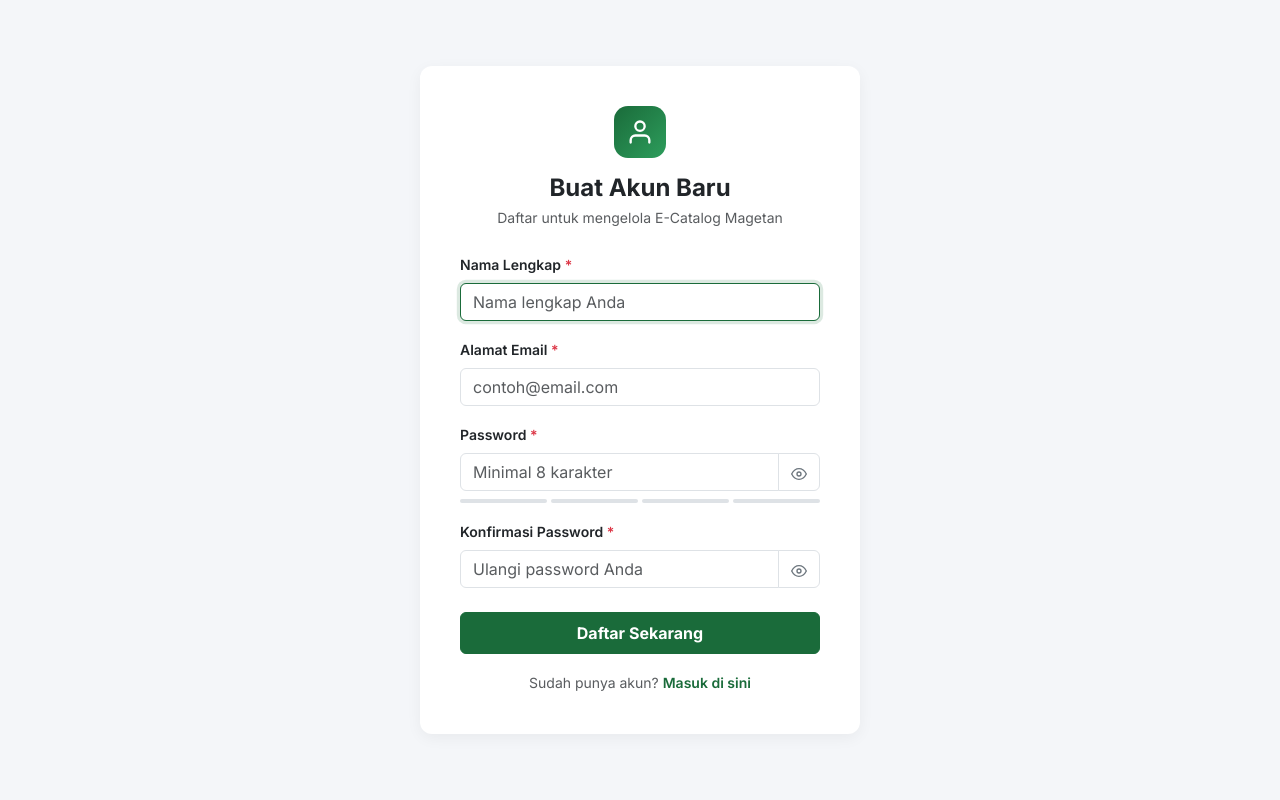
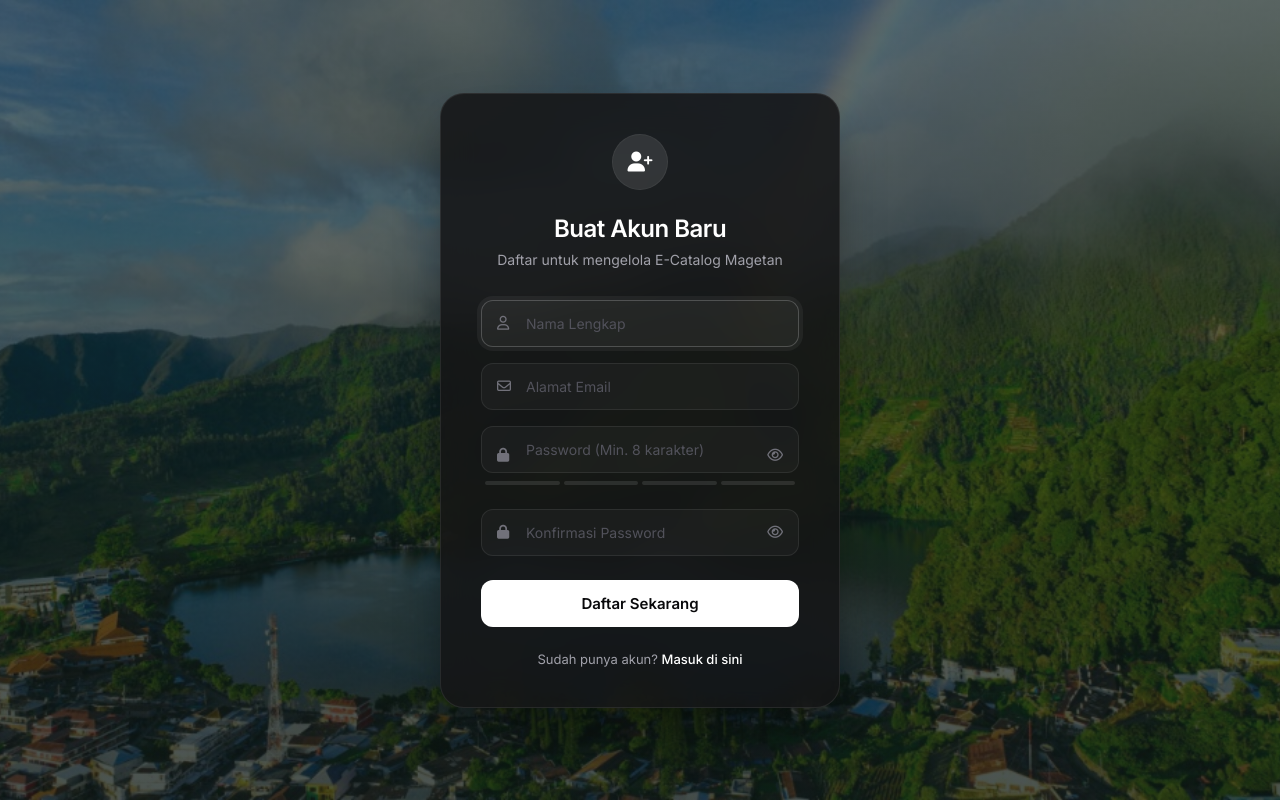
Before and after one commit to levydanendra775/magank-e-catalog, a Laravel app: page /register in a window 1280 px wide. Run offline with Laravel 12, Linux system fonts and the light colour scheme.

Commit message:
Update login and register UI and add password toggle

```diff
--- a/resources/views/auth/register.blade.php
+++ b/resources/views/auth/register.blade.php
@@ -4,188 +4,295 @@
     <meta charset="UTF-8">
     <meta name="viewport" content="width=device-width, initial-scale=1.0">
     <title>Daftar Akun - E-Catalog Magetan</title>
-    <link href="https://cdn.jsdelivr.net/npm/bootstrap@5.3.3/dist/css/bootstrap.min.css" rel="stylesheet">
+    <!-- Fonts & Icons -->
     <link href="https://fonts.googleapis.com/css2?family=Inter:wght@300;400;500;600;700&display=swap" rel="stylesheet">
+    <link rel="stylesheet" href="https://cdnjs.cloudflare.com/ajax/libs/font-awesome/6.4.0/css/all.min.css">
     <style>
+        * {
+            box-sizing: border-box;
+            margin: 0;
+            padding: 0;
+            font-family: 'Inter', sans-serif;
+        }
+
         body {
-            font-family: 'Inter', sans-serif;
-            background-color: #f4f6f9;
+            /* Theme Background matching Hero Section */
+            background:
+                linear-gradient(rgba(15, 26, 22, 0.60), rgba(15, 26, 22, 0.75)),
+                url('/images/hero-telaga-sarangan.jpg') center/cover no-repeat fixed;
             min-height: 100vh;
             display: flex;
             align-items: center;
             justify-content: center;
+            color: #ffffff;
             padding: 24px 0;
         }
-        .register-card {
+
+        .login-wrapper {
+            width: 100%;
             max-width: 440px;
+            padding: 20px;
+        }
+
+        .login-card {
+            background: rgba(20, 20, 22, 0.85); /* Dark Glass */
+            backdrop-filter: blur(16px);
+            -webkit-backdrop-filter: blur(16px);
+            border: 1px solid rgba(255, 255, 255, 0.08);
+            border-radius: 24px;
+            padding: 40px;
+            box-shadow: 0 25px 50px -12px rgba(0, 0, 0, 0.5);
+        }
+
+        .avatar {
+            width: 56px;
+            height: 56px;
+            background: rgba(255, 255, 255, 0.1);
+            border-radius: 50%;
+            display: flex;
+            align-items: center;
+            justify-content: center;
+            margin: 0 auto 24px;
+            font-size: 24px;
+            font-weight: 600;
+            color: #ffffff;
+            border: 1px solid rgba(255, 255, 255, 0.05);
+        }
+
+        .text-center { text-align: center; }
+        .mb-4 { margin-bottom: 24px; }
+        .mb-3 { margin-bottom: 16px; }
+
+        .title {
+            font-size: 24px;
+            font-weight: 600;
+            margin-bottom: 8px;
+            letter-spacing: -0.5px;
+        }
+
+        .subtitle {
+            font-size: 14px;
+            color: #a1a1aa; /* Zinc 400 */
+            margin-bottom: 32px;
+        }
+
+        .form-group {
+            position: relative;
+            margin-bottom: 16px;
+        }
+
+        .form-group i.icon-left {
+            position: absolute;
+            left: 16px;
+            top: 50%;
+            transform: translateY(-50%);
+            color: #71717a; /* Zinc 500 */
+            font-size: 14px;
+        }
+
+        .password-toggle {
+            position: absolute;
+            right: 16px;
+            top: 50%;
+            transform: translateY(-50%);
+            color: #71717a; /* Zinc 500 */
+            font-size: 14px;
+            cursor: pointer;
+            z-index: 10;
+        }
+
+        .form-control {
             width: 100%;
-            padding: 40px;
+            background: rgba(255, 255, 255, 0.03);
+            border: 1px solid rgba(255, 255, 255, 0.08);
             border-radius: 12px;
-            box-shadow: 0 4px 15px rgba(0,0,0,0.05);
-            background: #fff;
+            padding: 14px 16px 14px 44px;
+            color: #ffffff;
+            font-size: 14px;
+            transition: all 0.2s ease;
+            outline: none;
         }
-        .btn-primary {
-            background-color: #1a6b3a;
-            border-color: #1a6b3a;
+
+        .form-control::placeholder {
+            color: #52525b; /* Zinc 600 */
         }
-        .btn-primary:hover {
-            background-color: #145530;
-            border-color: #145530;
+
+        .form-control:focus {
+            background: rgba(255, 255, 255, 0.06);
+            border-color: rgba(255, 255, 255, 0.2);
+            box-shadow: 0 0 0 4px rgba(255, 255, 255, 0.05);
         }
-        .form-control:focus {
-            border-color: #1a6b3a;
-            box-shadow: 0 0 0 0.2rem rgba(26, 107, 58, 0.15);
+
+        .btn-submit {
+            width: 100%;
+            background: #ffffff;
+            color: #09090b; /* Zinc 950 */
+            border: none;
+            border-radius: 12px;
+            padding: 14px;
+            font-size: 15px;
+            font-weight: 600;
+            cursor: pointer;
+            display: flex;
+            justify-content: center;
+            align-items: center;
+            gap: 8px;
+            transition: all 0.2s;
+            margin-top: 24px;
         }
-        .text-primary-green { color: #1a6b3a !important; }
+
+        .btn-submit:hover {
+            background: #f4f4f5; /* Zinc 100 */
+            transform: translateY(-1px);
+        }
+
+        .signup-text {
+            text-align: center;
+            font-size: 13px;
+            color: #a1a1aa;
+            margin-top: 24px;
+        }
+
+        .signup-text a {
+            color: #ffffff;
+            text-decoration: none;
+            font-weight: 500;
+        }
+
+        .signup-text a:hover {
+            text-decoration: underline;
+        }
+
+        /* Status and Validation Messages */
+        .alert {
+            background: rgba(220, 38, 38, 0.1);
+            border: 1px solid rgba(220, 38, 38, 0.2);
+            color: #f87171;
+            padding: 12px;
+            border-radius: 8px;
+            font-size: 13px;
+            margin-bottom: 20px;
+        }
+
+        .alert ul {
+            margin-left: 20px;
+            margin-bottom: 0;
+            padding-left: 0;
+        }
+
+        .text-danger {
+            color: #f87171;
+            font-size: 12px;
+            margin-top: 6px;
+            display: block;
+            margin-left: 4px;
+        }
+
+        /* Password Strength */
+        .password-strength-container {
+            display: flex;
+            gap: 4px;
+            margin-top: 8px;
+            padding: 0 4px;
+        }
+
         .password-strength {
             height: 4px;
             border-radius: 2px;
             transition: all 0.3s;
+            flex: 1;
+            background: rgba(255, 255, 255, 0.1);
+        }
+
+        #strengthText {
+            font-size: 12px;
+            margin-top: 4px;
+            margin-left: 4px;
+            color: #a1a1aa;
         }
     </style>
 </head>
 <body>
 
-    <div class="register-card">
-        {{-- Logo & Judul --}}
-        <div class="text-center mb-4">
-            <div class="mb-3">
-                <div style="width:52px;height:52px;background:linear-gradient(135deg,#1a6b3a,#2d9d5c);border-radius:14px;display:flex;align-items:center;justify-content:center;margin:0 auto;">
-                    <svg width="28" height="28" viewBox="0 0 24 24" fill="none" stroke="white" stroke-width="2" stroke-linecap="round" stroke-linejoin="round">
-                        <path d="M20 21v-2a4 4 0 0 0-4-4H8a4 4 0 0 0-4 4v2"/>
-                        <circle cx="12" cy="7" r="4"/>
-                    </svg>
-                </div>
-            </div>
-            <h4 class="fw-bold text-dark mb-1">Buat Akun Baru</h4>
-            <p class="text-muted small mb-0">Daftar untuk mengelola E-Catalog Magetan</p>
+    <div class="login-wrapper">
+        <div class="login-card">
+
+            <div class="avatar">
+                <i class="fa-solid fa-user-plus" style="font-size: 20px;"></i>
             </div>
 
-        {{-- Session / Error Global --}}
+            <div class="text-center">
+                <h1 class="title">Buat Akun Baru</h1>
+                <p class="subtitle">Daftar untuk mengelola E-Catalog Magetan</p>
+            </div>
+
             @if ($errors->any())
-        <div class="alert alert-danger alert-dismissible fade show py-2 px-3 small" role="alert">
-            <ul class="mb-0 ps-3">
+                <div class="alert">
+                    <ul>
                         @foreach ($errors->all() as $error)
                             <li>{{ $error }}</li>
                         @endforeach
                     </ul>
-            <button type="button" class="btn-close" data-bs-dismiss="alert" style="font-size:0.65rem;"></button>
                 </div>
             @endif
 
             <form method="POST" action="{{ route('register') }}">
                 @csrf
 
-            {{-- Nama --}}
-            <div class="mb-3">
-                <label for="name" class="form-label fw-semibold small">Nama Lengkap <span class="text-danger">*</span></label>
-                <input id="name"
-                    class="form-control @error('name') is-invalid @enderror"
-                    type="text"
-                    name="name"
-                    value="{{ old('name') }}"
-                    required
-                    autofocus
-                    autocomplete="name"
-                    placeholder="Nama lengkap Anda">
-                @error('name')
-                    <div class="invalid-feedback">{{ $message }}</div>
-                @enderror
+                <div class="form-group">
+                    <i class="fa-regular fa-user icon-left"></i>
+                    <input id="name" class="form-control" type="text" name="name" value="{{ old('name') }}" required autofocus autocomplete="name" placeholder="Nama Lengkap">
                 </div>
 
-            {{-- Email --}}
-            <div class="mb-3">
-                <label for="email" class="form-label fw-semibold small">Alamat Email <span class="text-danger">*</span></label>
-                <input id="email"
-                    class="form-control @error('email') is-invalid @enderror"
-                    type="email"
-                    name="email"
-                    value="{{ old('email') }}"
-                    required
-                    autocomplete="username"
-                    placeholder="contoh@email.com">
-                @error('email')
-                    <div class="invalid-feedback">{{ $message }}</div>
-                @enderror
+                <div class="form-group">
+                    <i class="fa-regular fa-envelope icon-left"></i>
+                    <input id="email" class="form-control" type="email" name="email" value="{{ old('email') }}" required autocomplete="username" placeholder="Alamat Email">
                 </div>
 
-            {{-- Password --}}
-            <div class="mb-3">
-                <label for="password" class="form-label fw-semibold small">Password <span class="text-danger">*</span></label>
-                <div class="input-group">
-                    <input id="password"
-                        class="form-control @error('password') is-invalid @enderror"
-                        type="password"
-                        name="password"
-                        required
-                        autocomplete="new-password"
-                        placeholder="Minimal 8 karakter"
-                        oninput="checkStrength(this.value)">
-                    <button class="btn btn-outline-secondary" type="button" onclick="togglePassword('password', 'eyeIcon1')" style="border-color:#dee2e6;">
-                        <svg id="eyeIcon1" width="16" height="16" viewBox="0 0 24 24" fill="none" stroke="currentColor" stroke-width="2"><path d="M1 12s4-8 11-8 11 8 11 8-4 8-11 8-11-8-11-8z"/><circle cx="12" cy="12" r="3"/></svg>
-                    </button>
-                    @error('password')
-                        <div class="invalid-feedback">{{ $message }}</div>
-                    @enderror
+                <div class="form-group" style="margin-bottom: 24px;">
+                    <i class="fa-solid fa-lock icon-left"></i>
+                    <input id="password" class="form-control" type="password" name="password" required autocomplete="new-password" placeholder="Password (Min. 8 karakter)" oninput="checkStrength(this.value)" style="padding-right: 44px;">
+                    <i class="fa-regular fa-eye password-toggle" id="togglePasswordIcon1" onclick="togglePassword('password', 'togglePasswordIcon1')"></i>
+
+                    <div class="password-strength-container">
+                        <div id="str1" class="password-strength"></div>
+                        <div id="str2" class="password-strength"></div>
+                        <div id="str3" class="password-strength"></div>
+                        <div id="str4" class="password-strength"></div>
                     </div>
-                {{-- Indikator kekuatan password --}}
-                <div class="mt-2 d-flex gap-1">
-                    <div id="str1" class="password-strength flex-fill" style="background:#dee2e6;"></div>
-                    <div id="str2" class="password-strength flex-fill" style="background:#dee2e6;"></div>
-                    <div id="str3" class="password-strength flex-fill" style="background:#dee2e6;"></div>
-                    <div id="str4" class="password-strength flex-fill" style="background:#dee2e6;"></div>
-                </div>
-                <div id="strengthText" class="text-muted mt-1" style="font-size:0.75rem;"></div>
+                    <div id="strengthText"></div>
                 </div>
 
-            {{-- Konfirmasi Password --}}
-            <div class="mb-4">
-                <label for="password_confirmation" class="form-label fw-semibold small">Konfirmasi Password <span class="text-danger">*</span></label>
-                <div class="input-group">
-                    <input id="password_confirmation"
-                        class="form-control @error('password_confirmation') is-invalid @enderror"
-                        type="password"
-                        name="password_confirmation"
-                        required
-                        autocomplete="new-password"
-                        placeholder="Ulangi password Anda">
-                    <button class="btn btn-outline-secondary" type="button" onclick="togglePassword('password_confirmation', 'eyeIcon2')" style="border-color:#dee2e6;">
-                        <svg id="eyeIcon2" width="16" height="16" viewBox="0 0 24 24" fill="none" stroke="currentColor" stroke-width="2"><path d="M1 12s4-8 11-8 11 8 11 8-4 8-11 8-11-8-11-8z"/><circle cx="12" cy="12" r="3"/></svg>
+                <div class="form-group">
+                    <i class="fa-solid fa-lock icon-left"></i>
+                    <input id="password_confirmation" class="form-control" type="password" name="password_confirmation" required autocomplete="new-password" placeholder="Konfirmasi Password" style="padding-right: 44px;">
+                    <i class="fa-regular fa-eye password-toggle" id="togglePasswordIcon2" onclick="togglePassword('password_confirmation', 'togglePasswordIcon2')"></i>
+                </div>
+
+                <button type="submit" class="btn-submit">
+                    Daftar Sekarang
                 </button>
-                    @error('password_confirmation')
-                        <div class="invalid-feedback">{{ $message }}</div>
-                    @enderror
+
+                <div class="signup-text">
+                    Sudah punya akun? <a href="{{ route('login') }}">Masuk di sini</a>
+                </div>
+            </form>
         </div>
     </div>
 
-            {{-- Tombol Daftar --}}
-            <div class="d-grid mb-3">
-                <button type="submit" class="btn btn-primary fw-bold py-2">
-                    Daftar Sekarang
-                </button>
-            </div>
-
-            {{-- Link Login --}}
-            <div class="text-center">
-                <span class="text-muted small">Sudah punya akun? </span>
-                <a href="{{ route('login') }}" class="text-decoration-none fw-semibold small" style="color:#1a6b3a;">
-                    Masuk di sini
-                </a>
-            </div>
-        </form>
-    </div>
-
-    <script src="https://cdn.jsdelivr.net/npm/bootstrap@5.3.3/dist/js/bootstrap.bundle.min.js"></script>
     <script>
         function togglePassword(inputId, iconId) {
-            const input = document.getElementById(inputId);
-            const icon = document.getElementById(iconId);
-            if (input.type === 'password') {
-                input.type = 'text';
-                icon.innerHTML = '<path d="M17.94 17.94A10.07 10.07 0 0 1 12 20c-7 0-11-8-11-8a18.45 18.45 0 0 1 5.06-5.94M9.9 4.24A9.12 9.12 0 0 1 12 4c7 0 11 8 11 8a18.5 18.5 0 0 1-2.16 3.19m-6.72-1.07a3 3 0 1 1-4.24-4.24"/><line x1="1" y1="1" x2="23" y2="23"/>';
+            const passwordInput = document.getElementById(inputId);
+            const toggleIcon = document.getElementById(iconId);
+
+            if (passwordInput.type === 'password') {
+                passwordInput.type = 'text';
+                toggleIcon.classList.remove('fa-eye');
+                toggleIcon.classList.add('fa-eye-slash');
             } else {
-                input.type = 'password';
-                icon.innerHTML = '<path d="M1 12s4-8 11-8 11 8 11 8-4 8-11 8-11-8-11-8z"/><circle cx="12" cy="12" r="3"/>';
+                passwordInput.type = 'password';
+                toggleIcon.classList.remove('fa-eye-slash');
+                toggleIcon.classList.add('fa-eye');
             }
         }
 
@@ -198,14 +305,20 @@
             if (/[0-9]/.test(val)) score++;
             if (/[^A-Za-z0-9]/.test(val)) score++;
 
-            const colors = ['#dc3545', '#fd7e14', '#ffc107', '#1a6b3a'];
+            const colors = ['#f87171', '#fb923c', '#fbbf24', '#4ade80'];
             const labels = ['Sangat lemah', 'Lemah', 'Cukup kuat', 'Kuat'];
 
             bars.forEach((bar, i) => {
-                bar.style.background = i < score ? colors[score - 1] : '#dee2e6';
+                bar.style.background = i < score ? colors[score - 1] : 'rgba(255, 255, 255, 0.1)';
             });
-            text.textContent = val.length > 0 ? labels[score - 1] || '' : '';
-            text.style.color = score > 0 ? colors[score - 1] : '#6c757d';
+
+            if (val.length > 0) {
+                text.textContent = labels[score - 1] || '';
+                text.style.color = colors[score - 1];
+            } else {
+                text.textContent = '';
+                text.style.color = '#a1a1aa';
+            }
         }
     </script>
 </body>
```
Also changed, not shown: resources/views/auth/login.blade.php (+32 -4 lines). Lines whose indentation alone changed are shown as unchanged.
